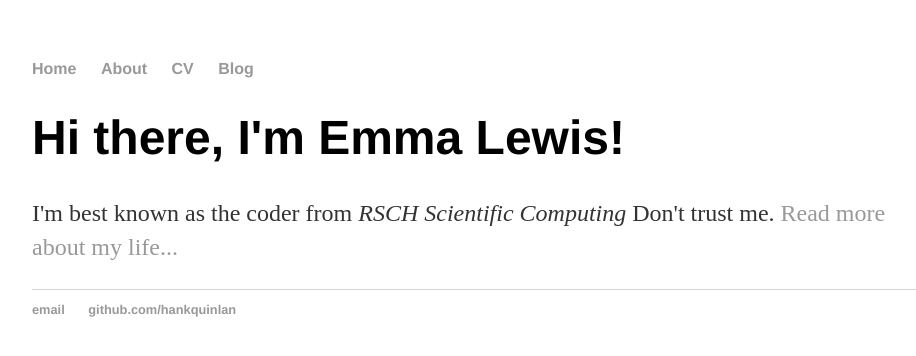
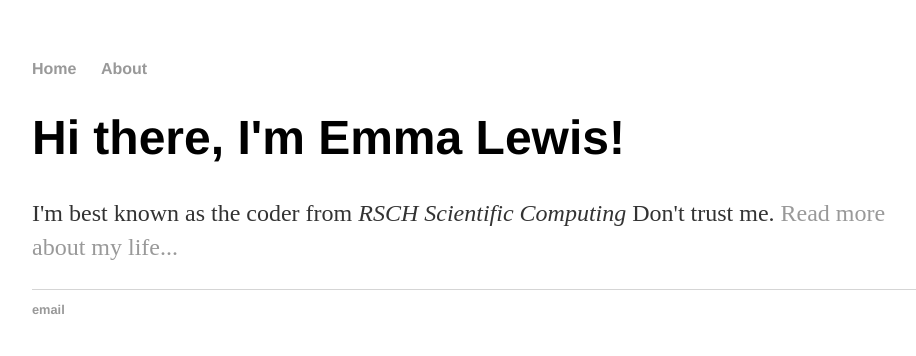
Before and after one commit to EmmaLewisMaclaren/EmmaLewisMaclaren.github.io, a Jekyll site: the page built from index.html, in a window 1280 px wide. Shown: the top 356 px of the page, without its empty margins (160-1076 px from the left). Built offline with Jekyll 4.4.1, drawn with Linux system fonts in a browser that asks for light colours.

Commit message:
Update default.html

```diff
--- a/_layouts/default.html
+++ b/_layouts/default.html
@@ -10,8 +10,7 @@
 	    		<ul>
 	        		<li><a href="/">Home</a></li>
 		        	<li><a href="/about">About</a></li>
-	        		<li><a href="/cv">CV</a></li>
-	        		<li><a href="/blog">Blog</a></li>
+
 	    		</ul>
 			</nav>
 			<div class="container">
@@ -21,8 +20,8 @@
 			</div><!-- /.container -->
 			<footer>
 	    		<ul>
-	        		<li><a href="mailto:hankquinlanhub@gmail.com">email</a></li>
-	        		<li><a href="https://github.com/hankquinlan">github.com/hankquinlan</a></li>
+	        		<li><a href="mailto:emmalewismaclaren@gmail.com">email</a></li>
+
 				</ul>
 			</footer>
 		</body>
```
